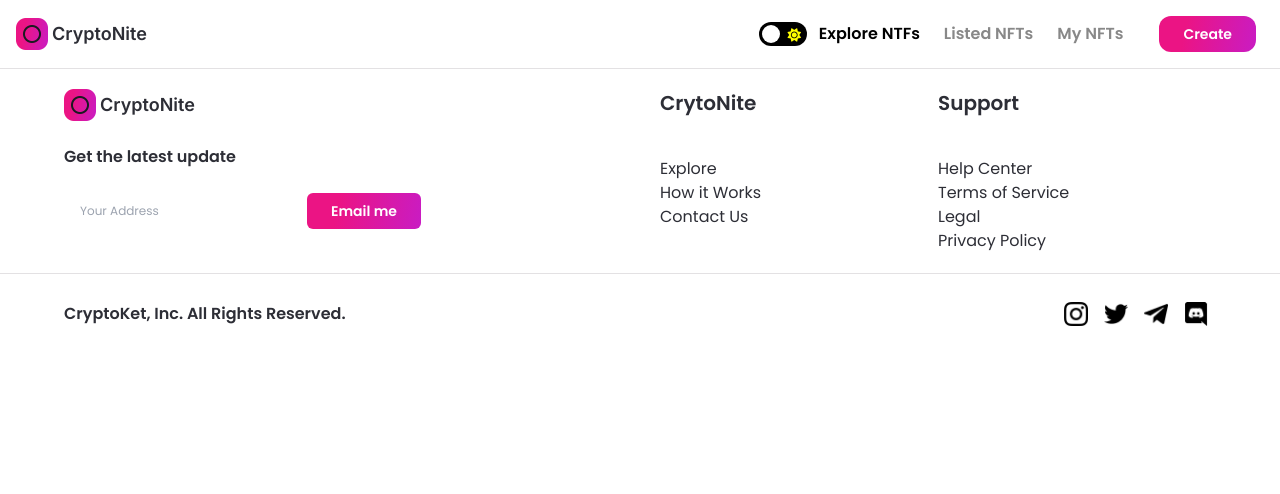
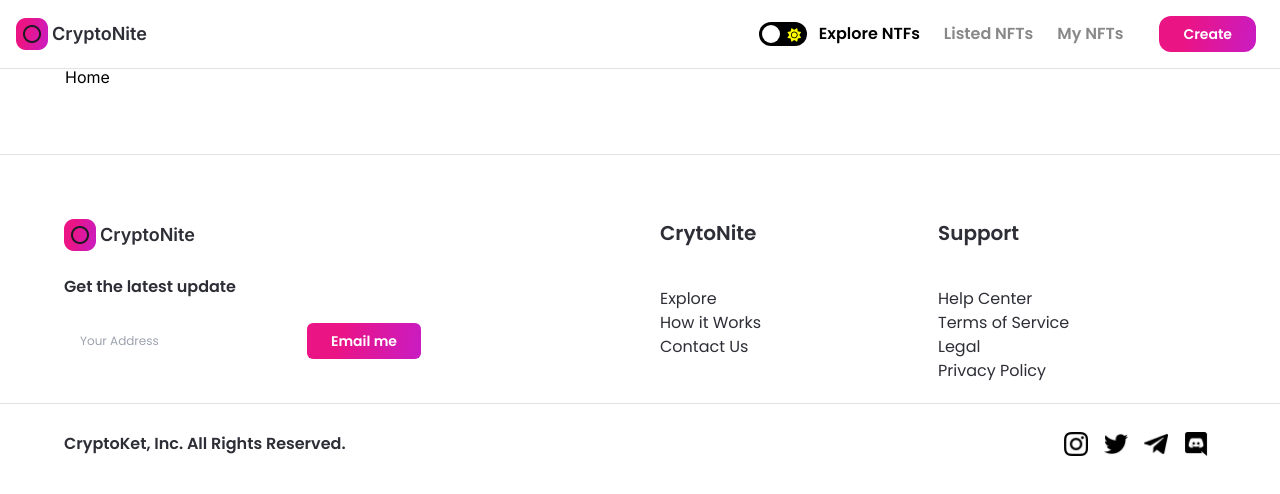
Before and after one commit to oguzhanuzunay/nft_marketplace, a Next.js app: page / in a window 1280 px wide. Shown: the top 494 px of the page. Built offline with nearby package versions, Linux system fonts and the light colour scheme.

Commit message:
fix navbar conflict

```diff
--- a/app/(root)/layout.tsx
+++ b/app/(root)/layout.tsx
@@ -5,7 +5,7 @@ export default function RootLayout({ children }: { children: React.ReactNode })
   return (
     <main className="min-h-screen bg-white dark:bg-nft-dark">
       <Navbar />
-      {children}
+      <div className="p-65">{children}</div>
       <Footer />
     </main>
   );
```
